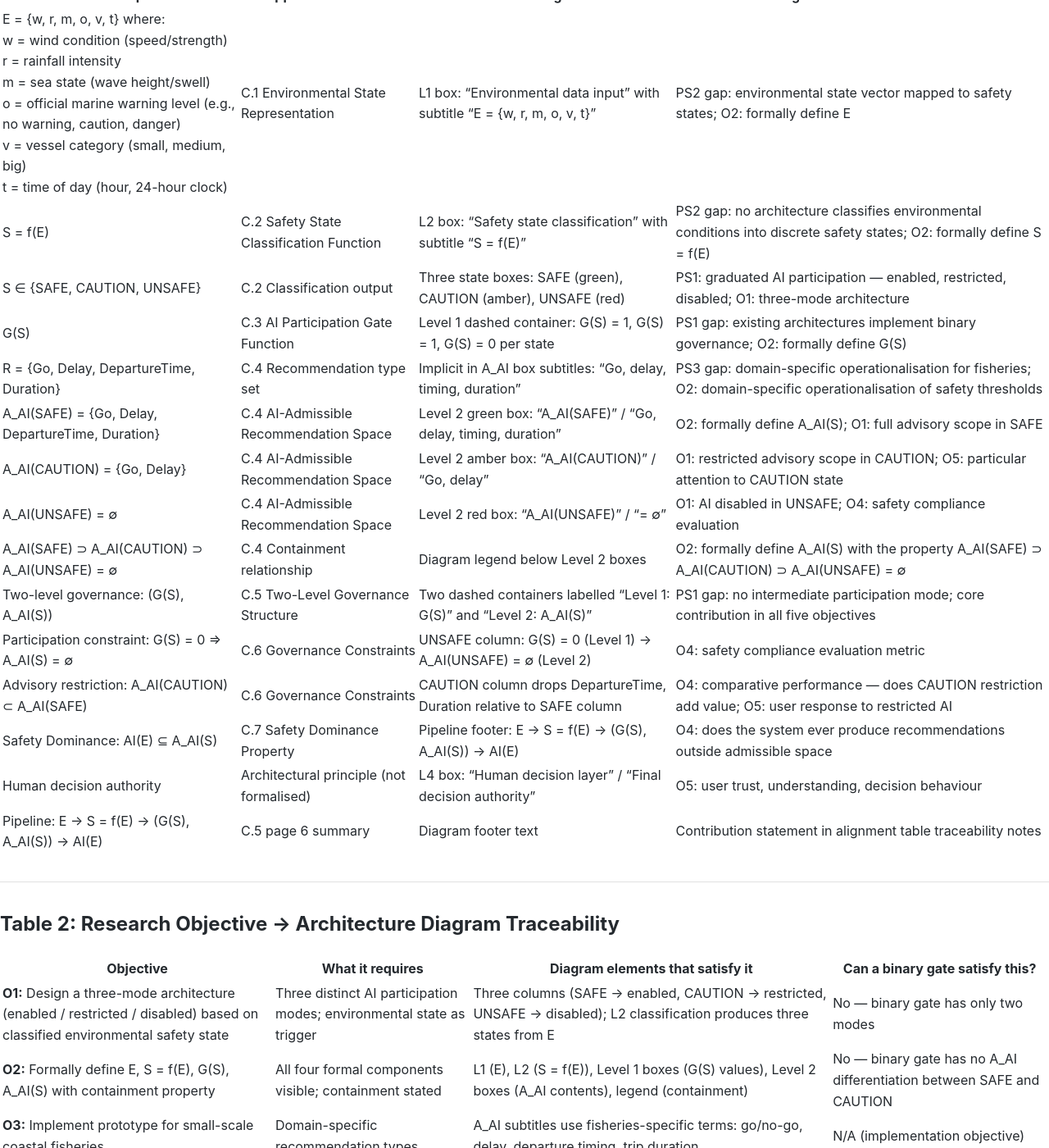
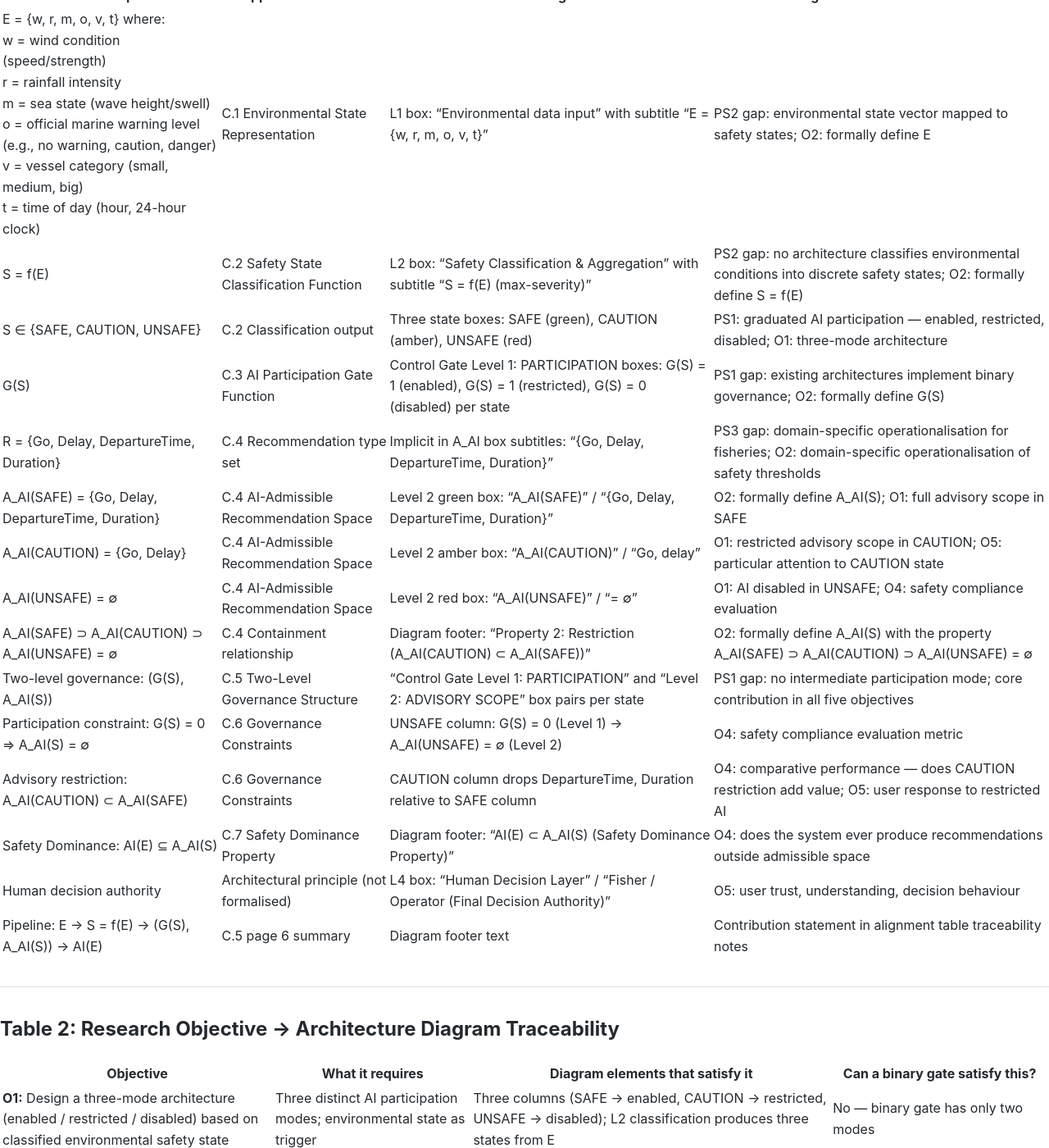
Before and after one commit to kandaiiskandar/research-plan, a Jekyll site: the page built from docs/traceability-table.md, in a window 1280 px wide and 1400 px high, scrolled down 290 px. Shown: the whole window at 82% size. Built offline with Jekyll 4.4.1, drawn with Linux system fonts in a browser that asks for light colours; our own code applies the rules of GitHub Pages for plain Markdown files; some of the changed text lies outside the part shown.

Commit message:
update docs

```diff
--- a/assets/css/document.css
+++ b/assets/css/document.css
@@ -3,7 +3,6 @@
 .doc-wrapper {
   display: flex;
   gap: 2rem;
-  max-width: 1100px;
   margin: 0 auto;
   padding: 1rem;
 }
@@ -72,7 +71,6 @@
 .doc-content {
   flex: 1;
   min-width: 0;
-  max-width: 720px;
 }
 
 .doc-content h1,
--- a/docs/traceability-table.md
+++ b/docs/traceability-table.md
@@ -9,19 +9,19 @@
 | Formal Component | Appendix C Section | Architecture Diagram Element | Alignment Table Reference |
 |---|---|---|---|
 | E = {w, r, m, o, v, t} where:<br>w = wind condition (speed/strength)<br>r = rainfall intensity<br>m = sea state (wave height/swell)<br>o = official marine warning level (e.g., no warning, caution, danger)<br>v = vessel category (small, medium, big)<br>t = time of day (hour, 24-hour clock) | C.1 Environmental State Representation | L1 box: "Environmental data input" with subtitle "E = {w, r, m, o, v, t}" | PS2 gap: environmental state vector mapped to safety states; O2: formally define E |
-| S = f(E) | C.2 Safety State Classification Function | L2 box: "Safety state classification" with subtitle "S = f(E)" | PS2 gap: no architecture classifies environmental conditions into discrete safety states; O2: formally define S = f(E) |
+| S = f(E) | C.2 Safety State Classification Function | L2 box: "Safety Classification & Aggregation" with subtitle "S = f(E) (max-severity)" | PS2 gap: no architecture classifies environmental conditions into discrete safety states; O2: formally define S = f(E) |
 | S ∈ {SAFE, CAUTION, UNSAFE} | C.2 Classification output | Three state boxes: SAFE (green), CAUTION (amber), UNSAFE (red) | PS1: graduated AI participation — enabled, restricted, disabled; O1: three-mode architecture |
-| G(S) | C.3 AI Participation Gate Function | Level 1 dashed container: G(S) = 1, G(S) = 1, G(S) = 0 per state | PS1 gap: existing architectures implement binary governance; O2: formally define G(S) |
-| R = {Go, Delay, DepartureTime, Duration} | C.4 Recommendation type set | Implicit in A_AI box subtitles: "Go, delay, timing, duration" | PS3 gap: domain-specific operationalisation for fisheries; O2: domain-specific operationalisation of safety thresholds |
-| A_AI(SAFE) = {Go, Delay, DepartureTime, Duration} | C.4 AI-Admissible Recommendation Space | Level 2 green box: "A_AI(SAFE)" / "Go, delay, timing, duration" | O2: formally define A_AI(S); O1: full advisory scope in SAFE |
+| G(S) | C.3 AI Participation Gate Function | Control Gate Level 1: PARTICIPATION boxes: G(S) = 1 (enabled), G(S) = 1 (restricted), G(S) = 0 (disabled) per state | PS1 gap: existing architectures implement binary governance; O2: formally define G(S) |
+| R = {Go, Delay, DepartureTime, Duration} | C.4 Recommendation type set | Implicit in A_AI box subtitles: "{Go, Delay, DepartureTime, Duration}" | PS3 gap: domain-specific operationalisation for fisheries; O2: domain-specific operationalisation of safety thresholds |
+| A_AI(SAFE) = {Go, Delay, DepartureTime, Duration} | C.4 AI-Admissible Recommendation Space | Level 2 green box: "A_AI(SAFE)" / "{Go, Delay, DepartureTime, Duration}" | O2: formally define A_AI(S); O1: full advisory scope in SAFE |
 | A_AI(CAUTION) = {Go, Delay} | C.4 AI-Admissible Recommendation Space | Level 2 amber box: "A_AI(CAUTION)" / "Go, delay" | O1: restricted advisory scope in CAUTION; O5: particular attention to CAUTION state |
 | A_AI(UNSAFE) = ∅ | C.4 AI-Admissible Recommendation Space | Level 2 red box: "A_AI(UNSAFE)" / "= ∅" | O1: AI disabled in UNSAFE; O4: safety compliance evaluation |
-| A_AI(SAFE) ⊃ A_AI(CAUTION) ⊃ A_AI(UNSAFE) = ∅ | C.4 Containment relationship | Diagram legend below Level 2 boxes | O2: formally define A_AI(S) with the property A_AI(SAFE) ⊃ A_AI(CAUTION) ⊃ A_AI(UNSAFE) = ∅ |
-| Two-level governance: (G(S), A_AI(S)) | C.5 Two-Level Governance Structure | Two dashed containers labelled "Level 1: G(S)" and "Level 2: A_AI(S)" | PS1 gap: no intermediate participation mode; core contribution in all five objectives |
+| A_AI(SAFE) ⊃ A_AI(CAUTION) ⊃ A_AI(UNSAFE) = ∅ | C.4 Containment relationship | Diagram footer: "Property 2: Restriction (A_AI(CAUTION) ⊂ A_AI(SAFE))" | O2: formally define A_AI(S) with the property A_AI(SAFE) ⊃ A_AI(CAUTION) ⊃ A_AI(UNSAFE) = ∅ |
+| Two-level governance: (G(S), A_AI(S)) | C.5 Two-Level Governance Structure | "Control Gate Level 1: PARTICIPATION" and "Level 2: ADVISORY SCOPE" box pairs per state | PS1 gap: no intermediate participation mode; core contribution in all five objectives |
 | Participation constraint: G(S) = 0 ⇒ A_AI(S) = ∅ | C.6 Governance Constraints | UNSAFE column: G(S) = 0 (Level 1) → A_AI(UNSAFE) = ∅ (Level 2) | O4: safety compliance evaluation metric |
 | Advisory restriction: A_AI(CAUTION) ⊂ A_AI(SAFE) | C.6 Governance Constraints | CAUTION column drops DepartureTime, Duration relative to SAFE column | O4: comparative performance — does CAUTION restriction add value; O5: user response to restricted AI |
-| Safety Dominance: AI(E) ⊆ A_AI(S) | C.7 Safety Dominance Property | Pipeline footer: E → S = f(E) → (G(S), A_AI(S)) → AI(E) | O4: does the system ever produce recommendations outside admissible space |
-| Human decision authority | Architectural principle (not formalised) | L4 box: "Human decision layer" / "Final decision authority" | O5: user trust, understanding, decision behaviour |
+| Safety Dominance: AI(E) ⊆ A_AI(S) | C.7 Safety Dominance Property | Diagram footer: "AI(E) ⊂ A_AI(S) (Safety Dominance Property)" | O4: does the system ever produce recommendations outside admissible space |
+| Human decision authority | Architectural principle (not formalised) | L4 box: "Human Decision Layer" / "Fisher / Operator (Final Decision Authority)" | O5: user trust, understanding, decision behaviour |
 | Pipeline: E → S = f(E) → (G(S), A_AI(S)) → AI(E) | C.5 page 6 summary | Diagram footer text | Contribution statement in alignment table traceability notes |
 
 ---
@@ -58,10 +58,10 @@
 | Every research objective maps to specific diagram elements | ✓ Verified in Table 2 |
 | Every problem statement traces through a gap to an architectural response | ✓ Verified in Table 3 |
 | A_AI notation is consistent across formalisation and diagram | ✓ Both use A_AI(S) |
-| Recommendation types match between C.4 and diagram subtitles | ✓ R = {Go, Delay, DepartureTime, Duration} maps to "Go, delay, timing, duration" |
+| Recommendation types match between C.4 and diagram subtitles | ✓ R = {Go, Delay, DepartureTime, Duration} matches diagram "{Go, Delay, DepartureTime, Duration}" |
 | Containment property stated identically in C.4 and diagram legend | ✓ A_AI(SAFE) ⊃ A_AI(CAUTION) ⊃ A_AI(UNSAFE) = ∅ |
-| Two-level governance labelled in both C.5 and diagram | ✓ Dashed containers: Level 1: G(S), Level 2: A_AI(S) |
-| Pipeline expression matches between C.5 and diagram footer | ✓ E → S = f(E) → (G(S), A_AI(S)) → AI(E) |
+| Two-level governance labelled in both C.5 and diagram | ✓ Control Gate Level 1: PARTICIPATION and Level 2: ADVISORY SCOPE |
+| Pipeline expression matches between C.5 and diagram footer | ✓ Diagram footer: "AI(E) ⊂ A_AI(S) (Safety Dominance Property)" plus three stated properties |
 | GoWithCaution does NOT appear anywhere | ✓ Removed from formalisation and diagram |
 | No objective can be satisfied by a binary gate | ✓ Verified in Table 2 final column |
 | A_H(S) does NOT appear anywhere | ✓ Correctly excluded from formalisation and diagram |
```
Also changed, not shown: _includes/toc.html (+21 -24 lines), docs/justification-formal-model.md (+6 -6 lines), 3 other files.
